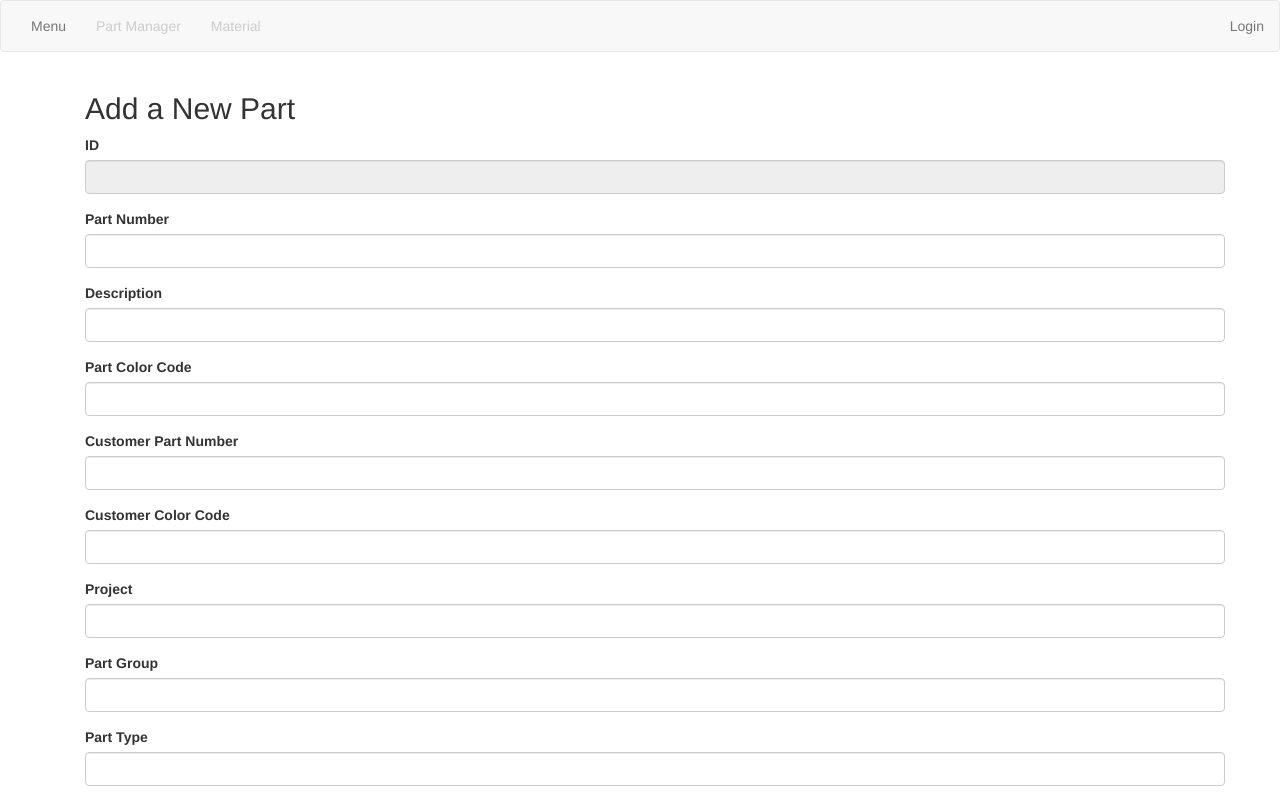
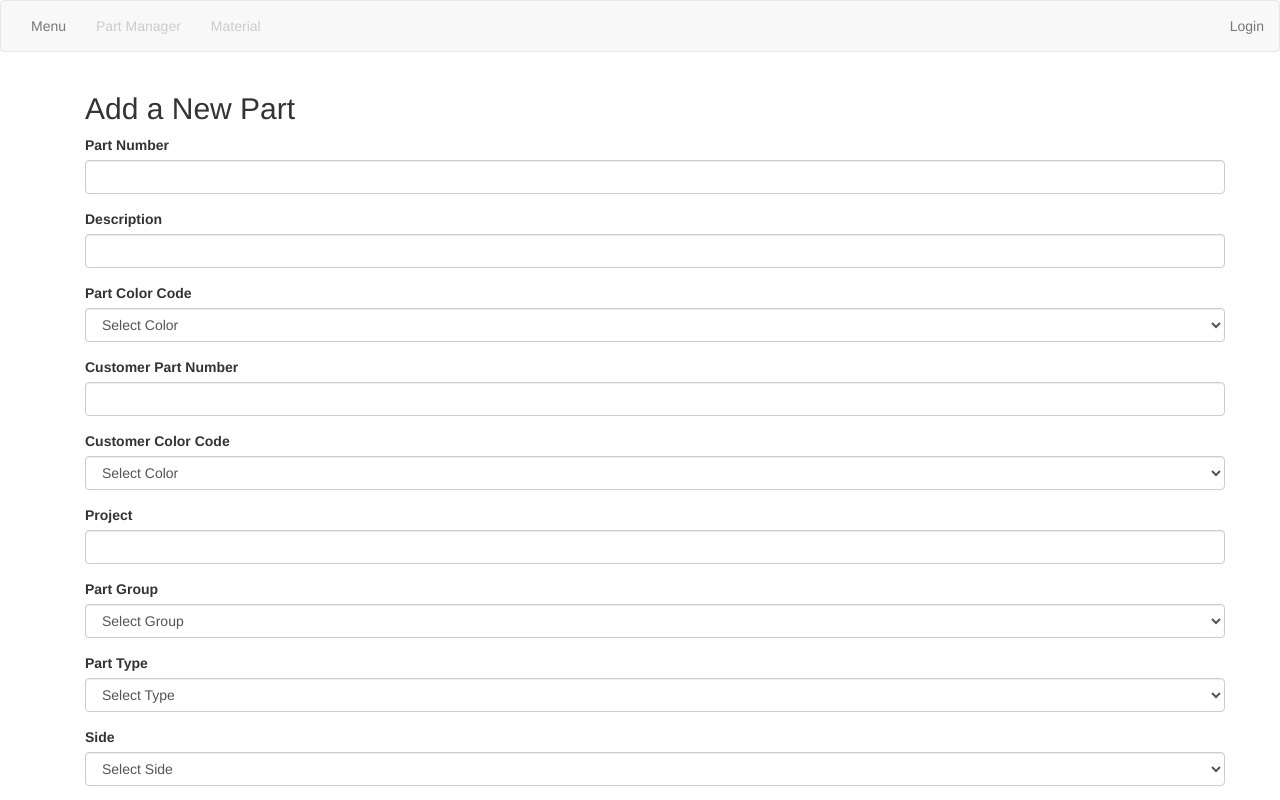
Before and after one commit to NikolaZdravkovic1/material-part-manager-app, an Angular app: page /part-manager in a window 1280 px wide. Shown: the top 800 px of the page. Built offline with nearby package versions, Linux system fonts and the light colour scheme; no server answers.

Commit message:
add (regex for parts and materials forms)

```diff
--- a/src/app/materials/add-material/add-material.component.html
+++ b/src/app/materials/add-material/add-material.component.html
@@ -1,49 +1,83 @@
 <div class="container mt-5">
   <h2>Add Material</h2>
   <form (ngSubmit)="onSubmit()" #materialForm="ngForm">
-      <div class="form-group">
-        <label for="id">ID</label>
-        <input type="text" id="id" class="form-control" [(ngModel)]="material.id" name="id" [readonly]="true">
-      </div>
 
     <div class="form-group">
       <label for="project">Project</label>
-        <input type="text" id="project" class="form-control" [(ngModel)]="material.project" name="project" required>
+      <select id="project" class="form-control" [(ngModel)]="material.project" name="project" required>
+        <option value="">Select Project</option>
+        <option value="Project 1">Project 1</option>
+        <option value="Project 2">Project 2</option>
+        <option value="Project 3">Project 3</option>
+      </select>
     </div>
 
     <div class="form-group">
       <label for="partNumber">Part Number</label>
-        <input type="text" id="partNumber" class="form-control" [(ngModel)]="material.partNumber" name="partNumber" required>
+      <input type="text" id="partNumber" class="form-control" [(ngModel)]="material.partNumber" name="partNumber" required maxlength="8" pattern="^[a-zA-Z0-9-]+$" title="Only letters, numbers, and dashes are allowed">
+      <div *ngIf="materialForm.controls['partNumber']?.invalid && materialForm.controls['partNumber']?.touched">
+        <small class="text-danger" *ngIf="materialForm.controls['partNumber']?.errors?.['pattern']">Part Number can only contain letters, numbers, and dashes.</small>
+        <small class="text-danger" *ngIf="materialForm.controls['partNumber']?.errors?.['maxlength']">Part Number cannot be longer than 8 characters.</small>
+      </div>
     </div>
 
     <div class="form-group">
       <label for="bomLevel">BOM Level</label>
-        <input type="text" id="bomLevel" class="form-control" [(ngModel)]="material.bomLevel" name="bomLevel" required>
+      <select id="bomLevel" class="form-control" [(ngModel)]="material.bomLevel" name="bomLevel" required>
+        <option value="">Select BOM Level</option>
+        <option value="Level 1">Level 1</option>
+        <option value="Level 2">Level 2</option>
+        <option value="Level 3">Level 3</option>
+      </select>
     </div>
 
     <div class="form-group">
       <label for="description">Description</label>
-        <input type="text" id="description" class="form-control" [(ngModel)]="material.description" name="description" required>
+      <input type="text" id="description" class="form-control" [(ngModel)]="material.description" name="description" required pattern="^[a-zA-Z0-9-]+$" title="Only letters, numbers, and dashes are allowed">
+      <div *ngIf="materialForm.controls['description']?.invalid && materialForm.controls['description']?.touched">
+        <small class="text-danger" *ngIf="materialForm.controls['description']?.errors?.['pattern']">Description can only contain letters, numbers, and dashes.</small>
+      </div>
     </div>
 
     <div class="form-group">
       <label for="typeOfMaterial">Type of Material</label>
-        <input type="text" id="typeOfMaterial" class="form-control" [(ngModel)]="material.typeOfMaterial" name="typeOfMaterial" required>
+      <select id="typeOfMaterial" class="form-control" [(ngModel)]="material.typeOfMaterial" name="typeOfMaterial" required>
+        <option value="">Select Type of Material</option>
+        <option value="Material 1">Material 1</option>
+        <option value="Material 2">Material 2</option>
+        <option value="Material 3">Material 3</option>
+      </select>
     </div>
 
     <div class="form-group">
       <label for="materialSubType">Material Sub Type</label>
-        <input type="text" id="materialSubType" class="form-control" [(ngModel)]="material.materialSubType" name="materialSubType" required>
+      <select id="materialSubType" class="form-control" [(ngModel)]="material.materialSubType" name="materialSubType" required>
+        <option value="">Select Material Sub Type</option>
+        <option value="SubType 1">SubType 1</option>
+        <option value="SubType 2">SubType 2</option>
+        <option value="SubType 3">SubType 3</option>
+      </select>
     </div>
 
     <div class="form-group">
       <label for="color">Color</label>
-        <input type="text" id="color" class="form-control" [(ngModel)]="material.color" name="color" required>
+      <select id="color" class="form-control" [(ngModel)]="material.color" name="color" required>
+        <option value="">Select Color</option>
+        <option value="Red">Red</option>
+        <option value="Blue">Blue</option>
+        <option value="Green">Green</option>
+        <option value="Yellow">Yellow</option>
+        <option value="Black">Black</option>
+      </select>
     </div>
 
     <div class="form-group">
       <label for="typeId">Type ID</label>
-        <input type="text" id="typeId" class="form-control" [(ngModel)]="material.typeId" name="typeId" required>
+      <input type="text" id="typeId" class="form-control" [(ngModel)]="material.typeId" name="typeId" required maxlength="4" pattern="^[a-zA-Z0-9-]+$" title="Only letters, numbers, and dashes are allowed">
+      <div *ngIf="materialForm.controls['typeId']?.invalid && materialForm.controls['typeId']?.touched">
+        <small class="text-danger" *ngIf="materialForm.controls['typeId']?.errors?.['pattern']">Type ID can only contain letters, numbers, and dashes.</small>
+        <small class="text-danger" *ngIf="materialForm.controls['typeId']?.errors?.['maxlength']">Type ID cannot be longer than 4 characters.</small>
+      </div>
     </div>
 
     <button type="submit" class="btn btn-primary" [disabled]="!materialForm.form.valid">Add Material</button>
--- a/src/app/materials/recent-materials/recent-materials.component.html
+++ b/src/app/materials/recent-materials/recent-materials.component.html
@@ -1,14 +1,12 @@
 <div class="container mt-5">
   <h2>Recently Added Materials</h2>
 
-  <!-- Loading Indicator -->
   <div *ngIf="isLoading" class="d-flex justify-content-center my-3">
     <div class="spinner-border text-primary" role="status">
       <span class="sr-only">Loading...</span>
     </div>
   </div>
 
-  <!-- Materials Table -->
   <table class="table table-striped" *ngIf="!isLoading && materials.length > 0">
     <thead>
       <tr>
@@ -44,7 +42,6 @@
     </tbody>
   </table>
 
-  <!-- No Materials Message -->
   <p *ngIf="!isLoading && materials.length === 0" class="text-muted text-center mt-3">
     No materials available.
   </p>
--- a/src/app/menu/menu.component.html
+++ b/src/app/menu/menu.component.html
@@ -1,6 +1,5 @@
 <div class="container mt-5">
     <div class="row">
-      <!-- Card for Materials -->
       <div class="col-md-6 mb-4">
         <div class="card text-center">
           <div class="card-body">
@@ -11,7 +10,6 @@
         </div>
       </div>
 
-      <!-- Card for Part Manager -->
       <div class="col-md-6 mb-4">
         <div class="card text-center">
           <div class="card-body">
--- a/src/app/menu/menu.component.ts
+++ b/src/app/menu/menu.component.ts
@@ -9,10 +9,10 @@ import { AuthService } from '../services/auth.service';
   styleUrls: ['./menu.component.css']
 })
 export class MenuComponent {
-  user$: Observable<any>;  // Observable to track the user login state
+  user$: Observable<any>;  // Pracenje stanja ulogovanog user-a
 
   constructor(private router: Router, private authService: AuthService) {
-    this.user$ = this.authService.user$; // Get the user state from AuthService
+    this.user$ = this.authService.user$;
   }
 
   navigateToMaterials() {
--- a/src/app/part-manager/add-part/add-part.component.html
+++ b/src/app/part-manager/add-part/add-part.component.html
@@ -1,63 +1,121 @@
 <div class="container mt-5">
   <h2>Add a New Part</h2>
   <form (ngSubmit)="addPart()" #partForm="ngForm">
-      <div class="form-group">
-        <label for="id">ID</label>
-        <input type="text" id="id" class="form-control" [(ngModel)]="part.id" name="id" [readonly]="true">
-      </div>
+
+
     <div class="form-group">
       <label for="partNumber">Part Number</label>
-        <input type="text" id="partNumber" [(ngModel)]="part.partNumber" name="partNumber" class="form-control" required />
+      <input type="text" id="partNumber" [(ngModel)]="part.partNumber" name="partNumber" class="form-control" required maxlength="16" pattern="^[a-zA-Z0-9-]+$" title="Only letters, numbers, and dashes are allowed" />
+      <div *ngIf="partForm.controls['partNumber']?.invalid && partForm.controls['partNumber']?.touched">
+        <small class="text-danger" *ngIf="partForm.controls['partNumber']?.errors?.['pattern']">Part Number can only contain letters, numbers, and dashes.</small>
+        <small class="text-danger" *ngIf="partForm.controls['partNumber']?.errors?.['maxlength']">Part Number cannot exceed 16 characters.</small>
+      </div>
     </div>
 
     <div class="form-group">
       <label for="description">Description</label>
-        <input type="text" id="description" [(ngModel)]="part.description" name="description" class="form-control" required />
+      <input type="text" id="description" [(ngModel)]="part.description" name="description" class="form-control" required pattern="^[a-zA-Z0-9-]+$" title="Only letters, numbers, and dashes are allowed" />
+      <div *ngIf="partForm.controls['description']?.invalid && partForm.controls['description']?.touched">
+        <small class="text-danger" *ngIf="partForm.controls['description']?.errors?.['pattern']">Description can only contain letters, numbers, and dashes.</small>
+      </div>
     </div>
 
     <div class="form-group">
       <label for="partColorCode">Part Color Code</label>
-        <input type="text" id="partColorCode" [(ngModel)]="part.partColorCode" name="partColorCode" class="form-control" />
+      <select id="partColorCode" [(ngModel)]="part.partColorCode" name="partColorCode" class="form-control">
+        <option value="">Select Color</option>
+        <option value="Red">Red</option>
+        <option value="Blue">Blue</option>
+        <option value="Green">Green</option>
+        <option value="Yellow">Yellow</option>
+        <option value="Black">Black</option>
+      </select>
     </div>
 
     <div class="form-group">
       <label for="custumerPartNumber">Customer Part Number</label>
-        <input type="text" id="custumerPartNumber" [(ngModel)]="part.custumerPartNumber" name="custumerPartNumber" class="form-control" />
+      <input type="text" id="custumerPartNumber" [(ngModel)]="part.custumerPartNumber" name="custumerPartNumber" class="form-control" maxlength="16" pattern="^[a-zA-Z0-9-]+$" title="Only letters, numbers, and dashes are allowed" />
+      <div *ngIf="partForm.controls['custumerPartNumber']?.invalid && partForm.controls['custumerPartNumber']?.touched">
+        <small class="text-danger" *ngIf="partForm.controls['custumerPartNumber']?.errors?.['pattern']">Customer Part Number can only contain letters, numbers, and dashes.</small>
+        <small class="text-danger" *ngIf="partForm.controls['custumerPartNumber']?.errors?.['maxlength']">Customer Part Number cannot exceed 16 characters.</small>
+      </div>
     </div>
 
     <div class="form-group">
       <label for="customerColorCode">Customer Color Code</label>
-        <input type="text" id="customerColorCode" [(ngModel)]="part.customerColorCode" name="customerColorCode" class="form-control" />
+      <select id="customerColorCode" [(ngModel)]="part.customerColorCode" name="customerColorCode" class="form-control">
+        <option value="">Select Color</option>
+        <option value="Red">Red</option>
+        <option value="Blue">Blue</option>
+        <option value="Green">Green</option>
+        <option value="Yellow">Yellow</option>
+        <option value="Black">Black</option>
+      </select>
     </div>
 
     <div class="form-group">
       <label for="project">Project</label>
-        <input type="text" id="project" [(ngModel)]="part.project" name="project" class="form-control" required />
+      <input type="text" id="project" [(ngModel)]="part.project" name="project" class="form-control" required maxlength="10" pattern="^[a-zA-Z0-9-_]+$" title="Only letters, numbers, dashes, and underscores are allowed" />
+      <div *ngIf="partForm.controls['project']?.invalid && partForm.controls['project']?.touched">
+        <small class="text-danger" *ngIf="partForm.controls['project']?.errors?.['pattern']">Project can only contain letters, numbers, dashes, and underscores.</small>
+        <small class="text-danger" *ngIf="partForm.controls['project']?.errors?.['maxlength']">Project cannot exceed 10 characters.</small>
+      </div>
     </div>
 
     <div class="form-group">
       <label for="partGroup">Part Group</label>
-        <input type="text" id="partGroup" [(ngModel)]="part.partGroup" name="partGroup" class="form-control" />
+      <select id="partGroup" [(ngModel)]="part.partGroup" name="partGroup" class="form-control">
+        <option value="">Select Group</option>
+        <option value="Group 1">Group 1</option>
+        <option value="Group 2">Group 2</option>
+        <option value="Group 3">Group 3</option>
+        <option value="Group 4">Group 4</option>
+        <option value="Group 5">Group 5</option>
+      </select>
     </div>
 
     <div class="form-group">
       <label for="partType">Part Type</label>
-        <input type="text" id="partType" [(ngModel)]="part.partType" name="partType" class="form-control" />
+      <select id="partType" [(ngModel)]="part.partType" name="partType" class="form-control">
+        <option value="">Select Type</option>
+        <option value="Type 1">Type 1</option>
+        <option value="Type 2">Type 2</option>
+        <option value="Type 3">Type 3</option>
+        <option value="Type 4">Type 4</option>
+        <option value="Type 5">Type 5</option>
+      </select>
     </div>
 
     <div class="form-group">
       <label for="side">Side</label>
-        <input type="text" id="side" [(ngModel)]="part.side" name="side" class="form-control" />
+      <select id="side" [(ngModel)]="part.side" name="side" class="form-control">
+        <option value="">Select Side</option>
+        <option value="Left">Left</option>
+        <option value="Right">Right</option>
+        <option value="Front">Front</option>
+        <option value="Back">Back</option>
+      </select>
     </div>
 
     <div class="form-group">
       <label for="color">Color</label>
-        <input type="text" id="color" [(ngModel)]="part.color" name="color" class="form-control" />
+      <select id="color" [(ngModel)]="part.color" name="color" class="form-control">
+        <option value="">Select Color</option>
+        <option value="Red">Red</option>
+        <option value="Blue">Blue</option>
+        <option value="Green">Green</option>
+        <option value="Yellow">Yellow</option>
+        <option value="Black">Black</option>
+      </select>
     </div>
 
     <div class="form-group">
       <label for="locationIdentifier">Location Identifier</label>
-        <input type="text" id="locationIdentifier" [(ngModel)]="part.locationIdentifier" name="locationIdentifier" class="form-control" />
+      <input type="text" id="locationIdentifier" [(ngModel)]="part.locationIdentifier" name="locationIdentifier" class="form-control" maxlength="10" pattern="^[a-zA-Z0-9-_]+$" title="Only letters, numbers, dashes, and underscores are allowed" />
+      <div *ngIf="partForm.controls['locationIdentifier']?.invalid && partForm.controls['locationIdentifier']?.touched">
+        <small class="text-danger" *ngIf="partForm.controls['locationIdentifier']?.errors?.['pattern']">Location Identifier can only contain letters, numbers, dashes, and underscores.</small>
+        <small class="text-danger" *ngIf="partForm.controls['locationIdentifier']?.errors?.['maxlength']">Location Identifier cannot exceed 10 characters.</small>
+      </div>
     </div>
 
     <button type="submit" class="btn btn-primary" [disabled]="!partForm.form.valid">Add Part</button>
--- a/src/app/part-manager/recent-parts/recent-parts.component.html
+++ b/src/app/part-manager/recent-parts/recent-parts.component.html
@@ -1,7 +1,6 @@
 <div class="container mt-5">
   <h2>Recently Added Parts</h2>
 
-  <!-- Loading Indicator -->
   <div *ngIf="isLoading" class="spinner-border text-primary" role="status">
     <span class="sr-only">Loading...</span>
   </div>
--- a/src/app/part-manager/recent-parts/recent-parts.component.ts
+++ b/src/app/part-manager/recent-parts/recent-parts.component.ts
@@ -17,7 +17,6 @@ export class RecentPartsComponent {
   ngOnInit() {
     this.fetchParts();
 
-    // 🔄 Automatically refresh when parts are updated
     this.updateSubscription=this.firebaseService.partsUpdated$.subscribe(() => {
       this.fetchParts();
     });
--- a/src/app/services/firebase.service.ts
+++ b/src/app/services/firebase.service.ts
@@ -24,7 +24,7 @@ export class FirebaseService {
 
   addPart(part: Part) {
     return this.http.post(`${this.baseUrl}/parts.json`, part).pipe(
-      tap(() => this.partsUpdated.next()) // 🔄 Notify listeners
+      tap(() => this.partsUpdated.next())
     );
   }
 
```
Also changed, not shown: src/app/services/auth.service.ts (+4 -4 lines). Lines whose indentation alone changed are shown as unchanged.
